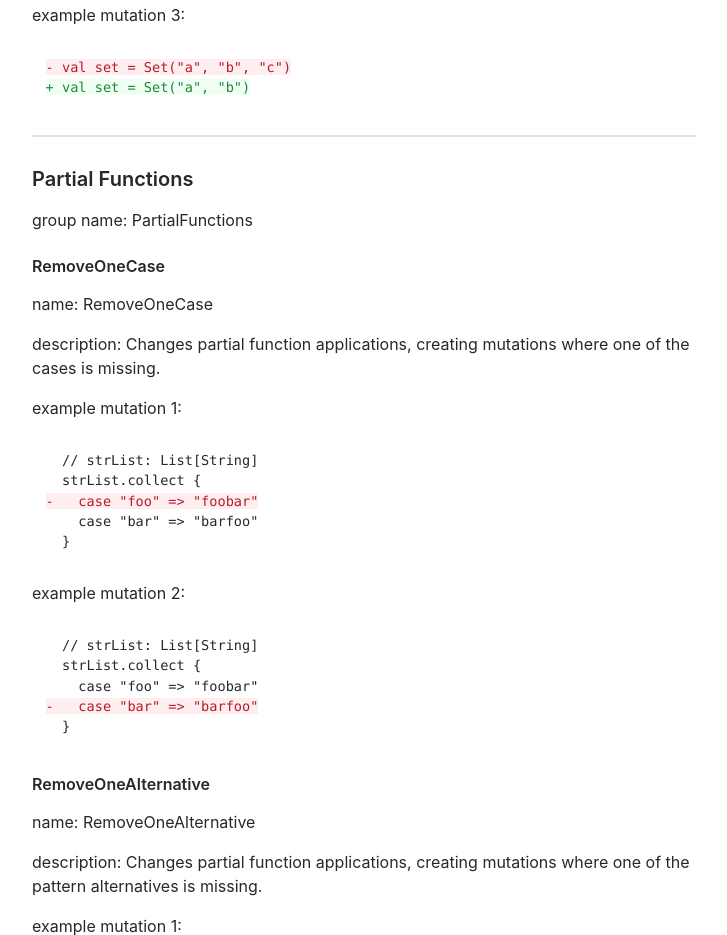
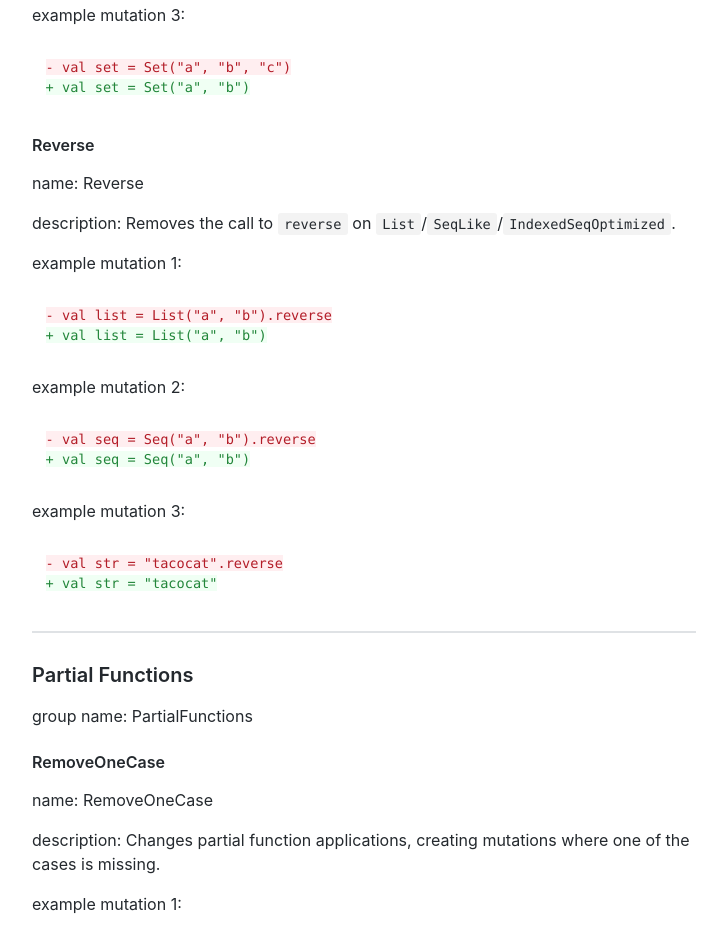
Before and after one commit to RCMartins/blinky, a plain HTML site: page docs/mutators.html in a window 1280 px wide. Shown: the part 9709-10644 px from the top of the page, without its empty margins (276-1003 px from the left). Drawn offline with nearby package versions, Linux system fonts and the light colour scheme.

Commit message:
Deploy website
Deploy website version based on 39f6a0a290f322d9a42abc77728dc1e65c0919b1

```diff
--- a/docs/mutators.html
+++ b/docs/mutators.html
@@ -334,6 +334,21 @@ Creating mutations where one of the arguments is missing.</p>
 <pre><code class="hljs css language-diff"><span class="hljs-deletion">- val set = Set("a", "b", "c")</span>
 <span class="hljs-addition">+ val set = Set("a", "b")</span>
 </code></pre>
+<h4><a class="anchor" aria-hidden="true" id="reverse"></a><a href="#reverse" aria-hidden="true" class="hash-link"><svg class="hash-link-icon" aria-hidden="true" height="16" version="1.1" viewBox="0 0 16 16" width="16"><path fill-rule="evenodd" d="M4 9h1v1H4c-1.5 0-3-1.69-3-3.5S2.55 3 4 3h4c1.45 0 3 1.69 3 3.5 0 1.41-.91 2.72-2 3.25V8.59c.58-.45 1-1.27 1-2.09C10 5.22 8.98 4 8 4H4c-.98 0-2 1.22-2 2.5S3 9 4 9zm9-3h-1v1h1c1 0 2 1.22 2 2.5S13.98 12 13 12H9c-.98 0-2-1.22-2-2.5 0-.83.42-1.64 1-2.09V6.25c-1.09.53-2 1.84-2 3.25C6 11.31 7.55 13 9 13h4c1.45 0 3-1.69 3-3.5S14.5 6 13 6z"></path></svg></a>Reverse</h4>
+<p>name: Reverse</p>
+<p>description: Removes the call to <code>reverse</code> on <code>List</code>/<code>SeqLike</code>/<code>IndexedSeqOptimized</code>.</p>
+<p>example mutation 1:</p>
+<pre><code class="hljs css language-diff"><span class="hljs-deletion">- val list = List("a", "b").reverse</span>
+<span class="hljs-addition">+ val list = List("a", "b")</span>
+</code></pre>
+<p>example mutation 2:</p>
+<pre><code class="hljs css language-diff"><span class="hljs-deletion">- val seq = Seq("a", "b").reverse</span>
+<span class="hljs-addition">+ val seq = Seq("a", "b")</span>
+</code></pre>
+<p>example mutation 3:</p>
+<pre><code class="hljs css language-diff"><span class="hljs-deletion">- val str = "tacocat".reverse</span>
+<span class="hljs-addition">+ val str = "tacocat"</span>
+</code></pre>
 <hr>
 <h3><a class="anchor" aria-hidden="true" id="partial-functions"></a><a href="#partial-functions" aria-hidden="true" class="hash-link"><svg class="hash-link-icon" aria-hidden="true" height="16" version="1.1" viewBox="0 0 16 16" width="16"><path fill-rule="evenodd" d="M4 9h1v1H4c-1.5 0-3-1.69-3-3.5S2.55 3 4 3h4c1.45 0 3 1.69 3 3.5 0 1.41-.91 2.72-2 3.25V8.59c.58-.45 1-1.27 1-2.09C10 5.22 8.98 4 8 4H4c-.98 0-2 1.22-2 2.5S3 9 4 9zm9-3h-1v1h1c1 0 2 1.22 2 2.5S13.98 12 13 12H9c-.98 0-2-1.22-2-2.5 0-.83.42-1.64 1-2.09V6.25c-1.09.53-2 1.84-2 3.25C6 11.31 7.55 13 9 13h4c1.45 0 3-1.69 3-3.5S14.5 6 13 6z"></path></svg></a>Partial Functions</h3>
 <p>group name: PartialFunctions</p>
```
Also changed, not shown: docs/mutators/index.html (+15 -0 lines).
